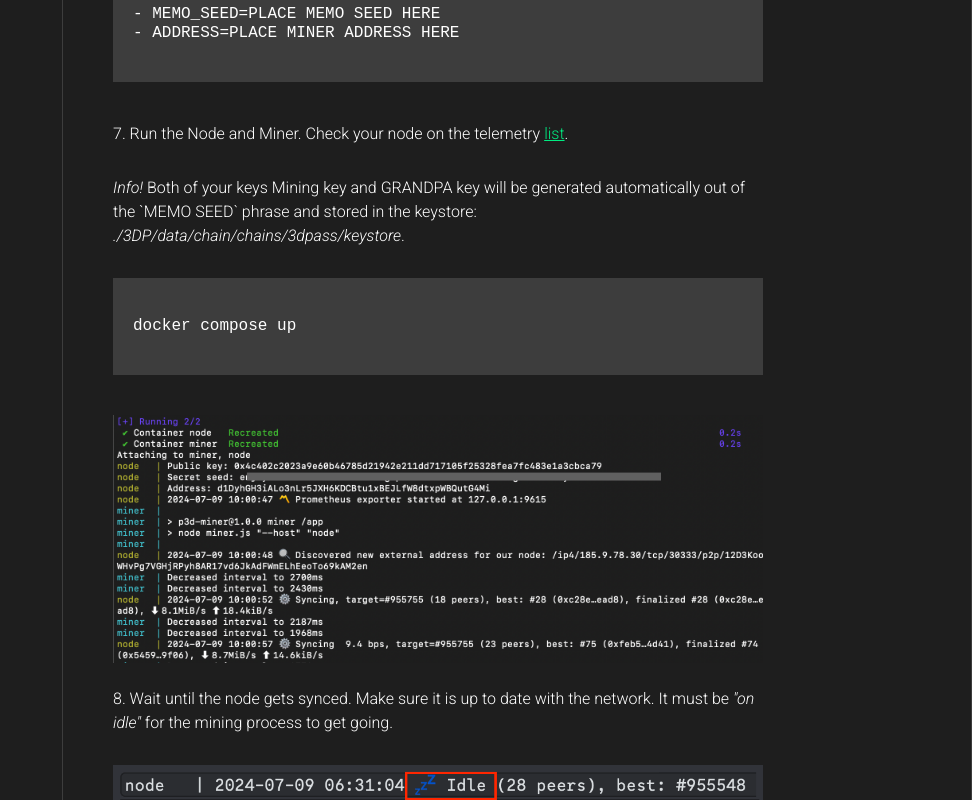
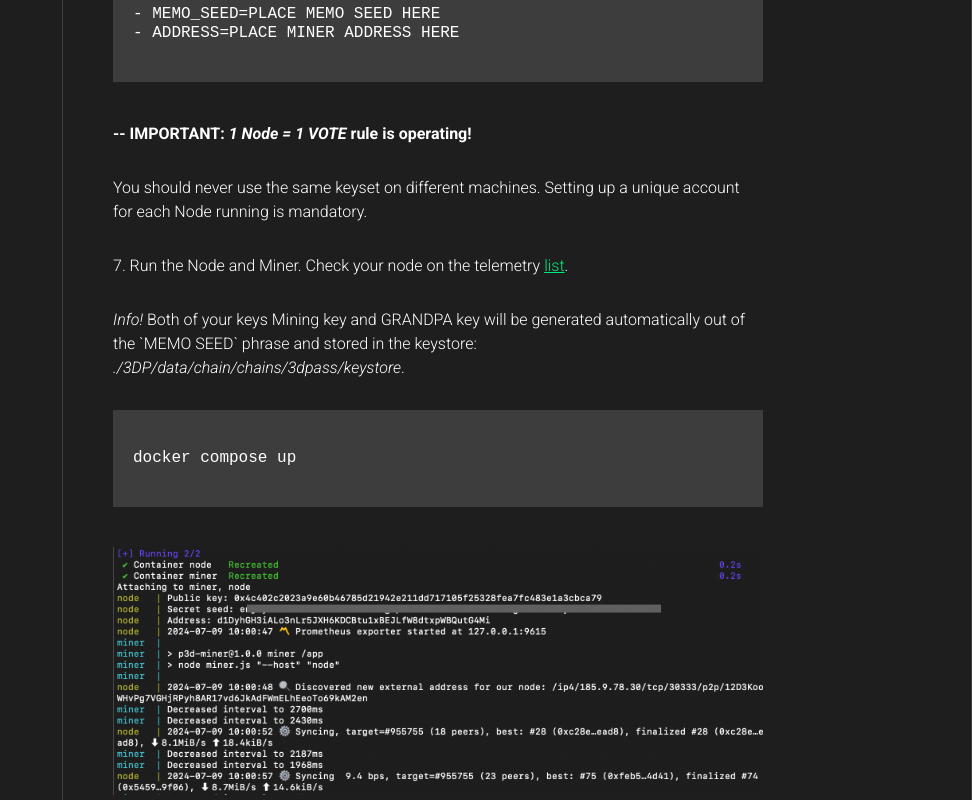
Before and after one commit to 3Dpass/website, a React (Create React App) app: page /mainnet in a window 1280 px wide. Shown: the part 3400-4200 px from the top of the page, without its empty margins (308-1280 px from the left). Built offline with nearby package versions, Linux system fonts and the light colour scheme; the HTML template or start-up script is replaced by a standard one.

Commit message:
keygen-tips-minor-corrections

```diff
--- a/src/pages/Home.jsx
+++ b/src/pages/Home.jsx
@@ -12,14 +12,19 @@ import News from "../components/News";
 const Home = () => {
   const [faqs, setFaqs] = useState([
     {
-      title: "Non-fungible tokens, Insurance, Banking, E-commerce",
+      title: "Non-fungible assets, Insurance, Banking, E-commerce",
       description:
-        "3DPass opens the gateway for the cryptocurrency market to potental trillions in deals all over the globe. Now you can <a href='/features#tokenization'>transform real and virtual objects into recognizable digital assets</a> and leverage them within useful smart contracts and dApps, having full control over its copies. The <a href='/features#3drecognition'>recognition</a> of object shape <a href='/features#multiobject'>combined with its additional properties</a> (size, weight, density, clarity, owner's biometric data, etc.), allows to produce this unique sustainable identity called <a href='/features#3drecognition-hash-id'>Hash ID</a>, which makes 3DPass <a href='/features#difference'>revolutionary different</a> to any existential blockchain. Because of the <a href='/proof-of-scan'>Proof of Scan</a> decentralized protocol providing the object authentication, you can use your object as NFT or mint some private backed currency the unit of which would be a quantum (1 token = gramm, kilogramm, square meter, etc.). <a href='/community#use-cases'>Learn about use cases >></a>",
+        "3DPass opens the gateway for the cryptocurrency market to potental trillions in deals all over the globe. Now you can <a href='/features#tokenization'>transform real and virtual objects into recognizable digital assets</a> and leverage them within useful smart contracts and dApps, having full control over its copies. The <a href='/features#recognition'>recognition</a> of object shape <a href='/features#multiobject'>combined with its additional properties</a> (size, weight, density, clarity, owner's biometric data, etc.), allows to produce this unique sustainable identity called <a href='/features#recognition-hash-id'>Hash ID</a>, which makes 3DPass <a href='/features#difference'>revolutionary different</a> to any existential blockchain. Because of the <a href='/proof-of-scan'>Proof of Scan</a> decentralized protocol providing the object authentication, you can use your object as NFT or mint some private backed currency the unit of which would be a quantum (1 token = gramm, kilogramm, square meter, etc.). <a href='/community#use-cases'>Learn about use cases >></a>",
     },
     {
       title: "Digital identity, recoverable crypto wallets, 2FA",
       description:
       "3DPass enables anyone to utilize a 3D object as seed data for creating passwords or keys. When combined with the owner's biometric data or other additional properties, this <a href='/features#multiobject'>multi-object Hash ID</a> offers a zero-knowledge proof of the object's authenticity. This unique identifier can be subsequently retrieved through scanning. For further details, <a href='/features#passwords'>explore more >></a> about this innovative capability.",
+    },
+    {
+      title: "Metaverse, Gaminig, AI, IoT",
+      description:
+      "3DPass unfolds this capability of tracing the objects in dynamic (in the state of change), which is an essential component for `game-to-earn`, VR/AR and IoT projects providing the asset ownership to its users.",
     },
   ]);
 
@@ -106,7 +111,7 @@ const Home = () => {
           Turn your Object Into the Digital Assest
         </div>
         <div className="home-objects-content">
-          <a href="/features#3drecognition-hash-id">
+          <a href="/features#recognition-hash-id">
             <HomeObjectItem
               icon={"diamond"}
               title={"Create the <span>Hash ID</span> out of any object"}
@@ -115,7 +120,7 @@ const Home = () => {
           <div className="object-item-divider">
             <div className="divider-circle"></div>
           </div>
-          <a href="/features#3drecognition">
+          <a href="/features#recognition">
             <HomeObjectItem
               icon={"object"}
               title={"<span>Recognize</span> your object wherever you are"}
@@ -124,7 +129,7 @@ const Home = () => {
           <div className="object-item-divider">
             <div className="divider-circle"></div>
           </div>
-          <a href="/features#tokenization">
+          <a href="/features#3dprc-2">
             <HomeObjectItem
               icon={"key"}
               title={
--- a/src/pages/Mainnet.jsx
+++ b/src/pages/Mainnet.jsx
@@ -1090,6 +1090,13 @@ environment:
                     `}
             </pre>
             <div className="page-content-text">
+              <strong>-- IMPORTANT: <i>1 Node = 1 VOTE</i> rule is operating!</strong>
+            </div>
+            <div className="page-content-text">
+             You should never use the same keyset on different machines.
+             Setting up a unique account for each Node running is mandatory.
+            </div>
+            <div className="page-content-text">
               7. Run the Node and Miner.{" "}
               Check your node on the telemetry <Link to="https://telemetry.3dpscan.io/#/0x6c5894837ad89b6d92b114a2fb3eafa8fe3d26a54848e3447015442cd6ef4e66">list</Link>.{" "}
 
@@ -1196,6 +1203,16 @@ cd 3DP
             </div>
             <div className="page-content-subtitle" id="linux-mac-keys">
               Set up your keys
+            </div>
+            <div className="page-content-text">
+              <strong>IMPORTANT: <i>1 Node = 1 VOTE</i> rule is operating!</strong>
+            </div>
+            <div className="page-content-text">
+             You should never use the same keyset on different machines.
+             Setting up a unique account for each Node running is mandatory.
+            </div>
+            <div className="page-content-text">
+             ---
             </div>
             <div className="page-content-text">
               3. Generate a bunch of keys for your account and import them into keystore. Create new account, if needed.
```
